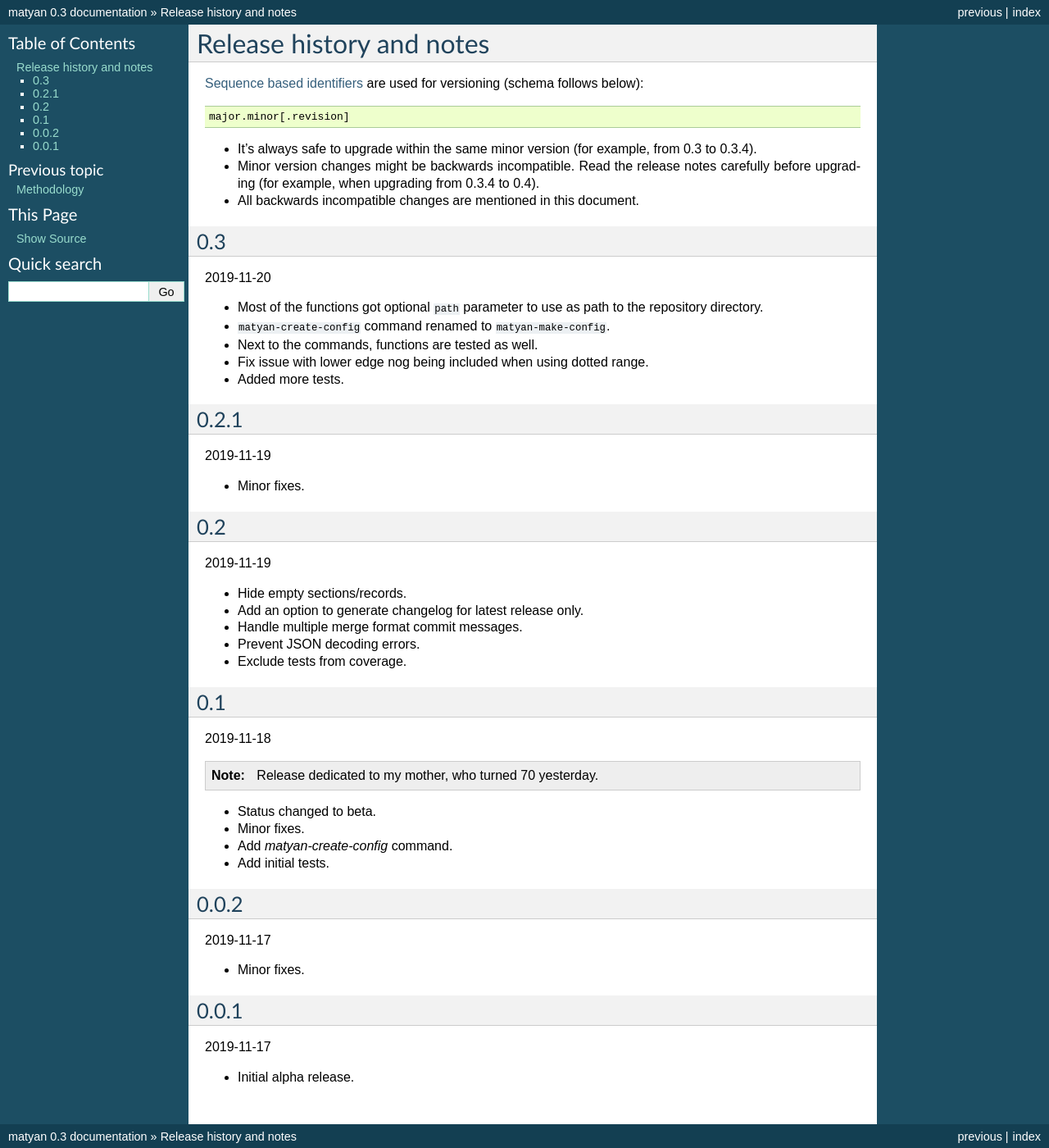
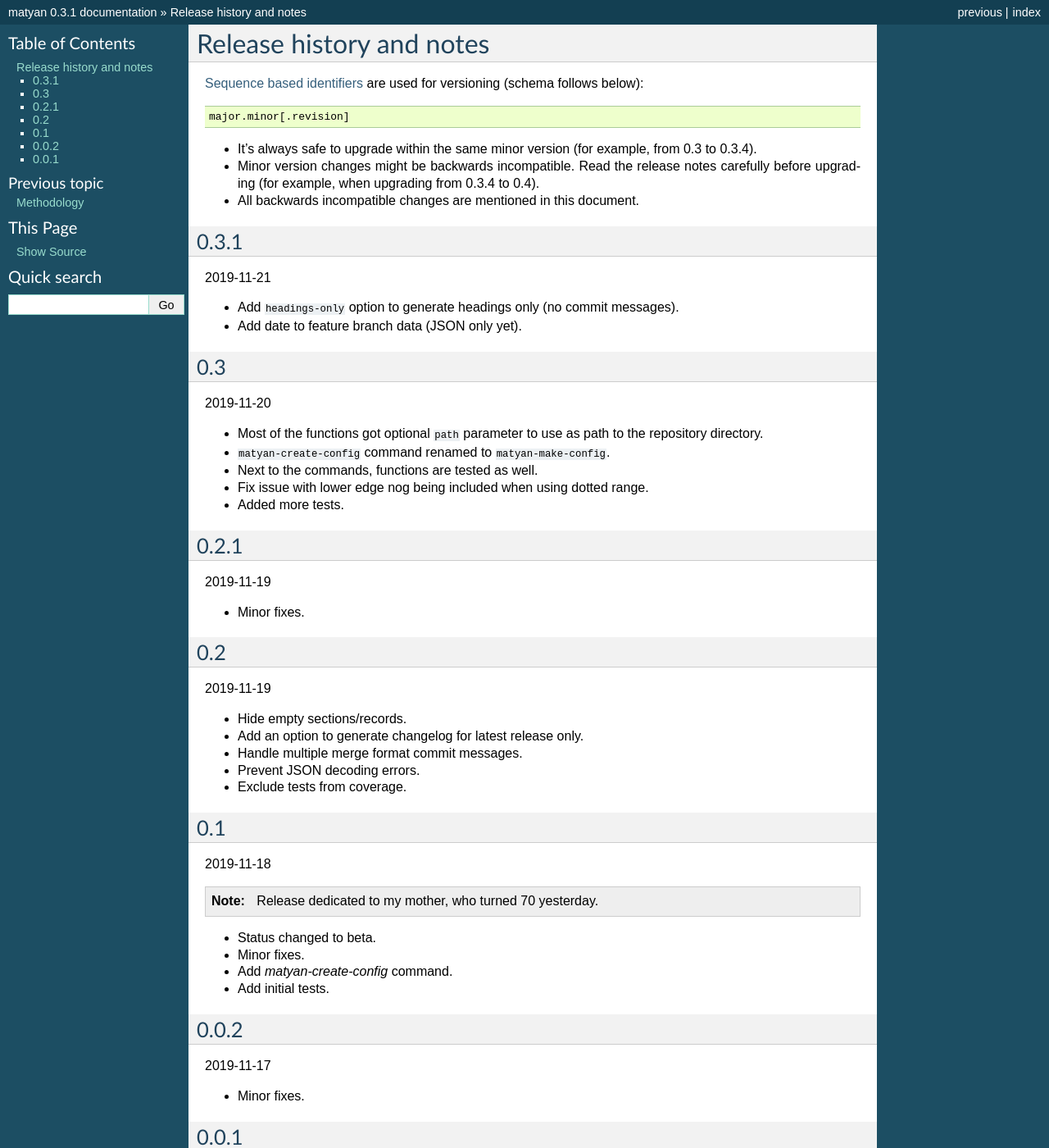
Before and after one commit to barseghyanartur/matyan, a Sphinx documentation site: the page built from docs/changelog.rst, in a window 1280 px wide and 1400 px high. Shown: the whole window at 82% size. Built offline with Sphinx 7.4.7, drawn with Linux system fonts in a browser that asks for light colours; pages that are not in the unit, such as notebooks, are missing from menus; some of the changed text lies outside the part shown.

Commit message:
Prepare 0.3.1

```diff
--- a/README.rst
+++ b/README.rst
@@ -103,6 +103,12 @@ version 0.0.3.
 .. code-block:: sh
 
     generate-changelog --latest-release --show-releases
+
+**Generate changelog with headings only (no commit messages) and releases info shown**
+
+.. code-block:: sh
+
+    generate-changelog --headings-only --show-releases
 
 Configuration
 =============
--- a/docs/changelog.rst
+++ b/docs/changelog.rst
@@ -14,6 +14,13 @@ are used for versioning (schema follows below):
   release notes carefully before upgrading (for example, when upgrading from
   0.3.4 to 0.4).
 - All backwards incompatible changes are mentioned in this document.
+
+0.3.1
+-----
+2019-11-21
+
+- Add ``headings-only`` option to generate headings only (no commit messages).
+- Add date to feature branch data (JSON only yet).
 
 0.3
 ---
--- a/docs/index.rst
+++ b/docs/index.rst
@@ -103,6 +103,12 @@ version 0.0.3.
 .. code-block:: sh
 
     generate-changelog --latest-release --show-releases
+
+**Generate changelog with headings only (no commit messages) and releases info shown**
+
+.. code-block:: sh
+
+    generate-changelog --headings-only --show-releases
 
 Configuration
 =============
--- a/setup.py
+++ b/setup.py
@@ -6,7 +6,7 @@ try:
 except:
     readme = ''
 
-version = '0.3'
+version = '0.3.1'
 
 setup(
     name='matyan',
--- a/src/matyan/__init__.py
+++ b/src/matyan/__init__.py
@@ -6,7 +6,7 @@ from .utils import (
 )
 
 __title__ = 'matyan'
-__version__ = '0.3'
+__version__ = '0.3.1'
 __author__ = 'Artur Barseghyan'
 __copyright__ = '2019 Artur Barseghyan'
 __license__ = 'GPL-2.0-only OR LGPL-2.0-or-later'
```
Also changed, not shown: CHANGELOG.rst (+7 -0 lines), 6 other files.
